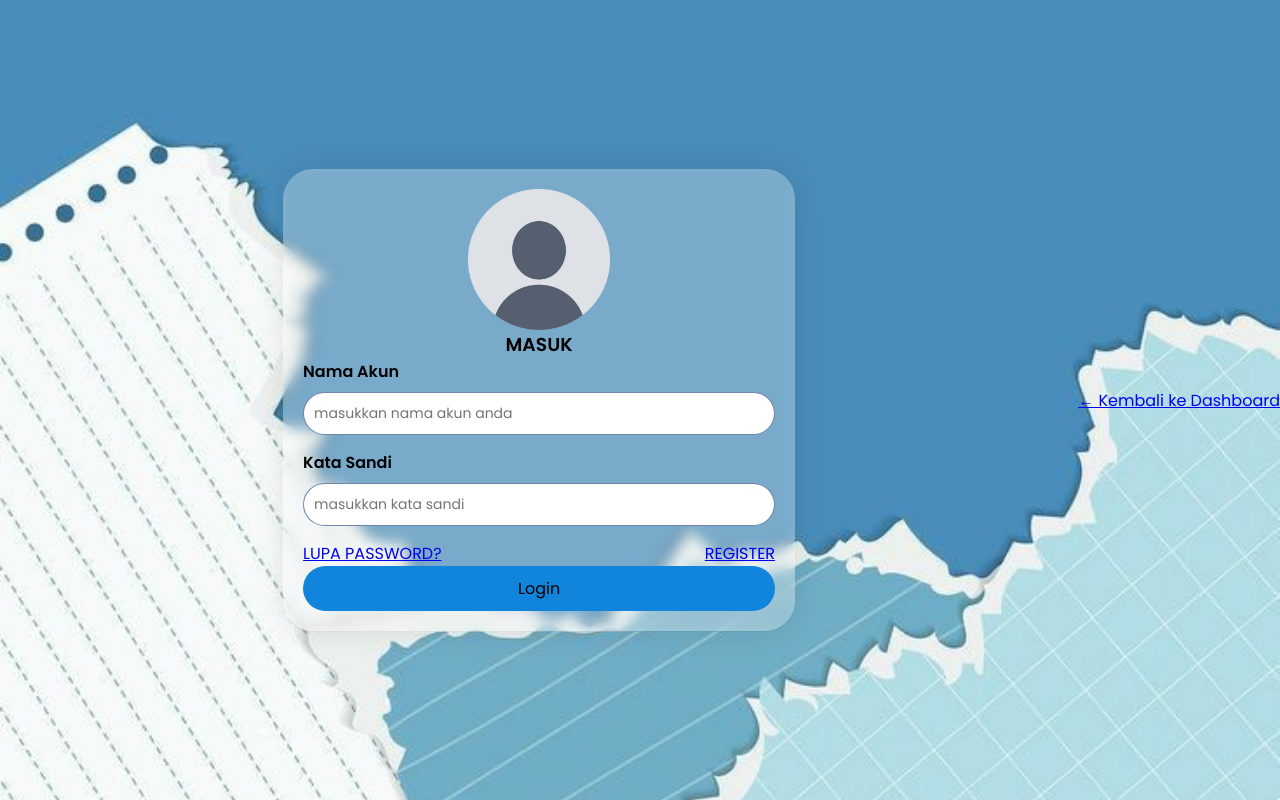
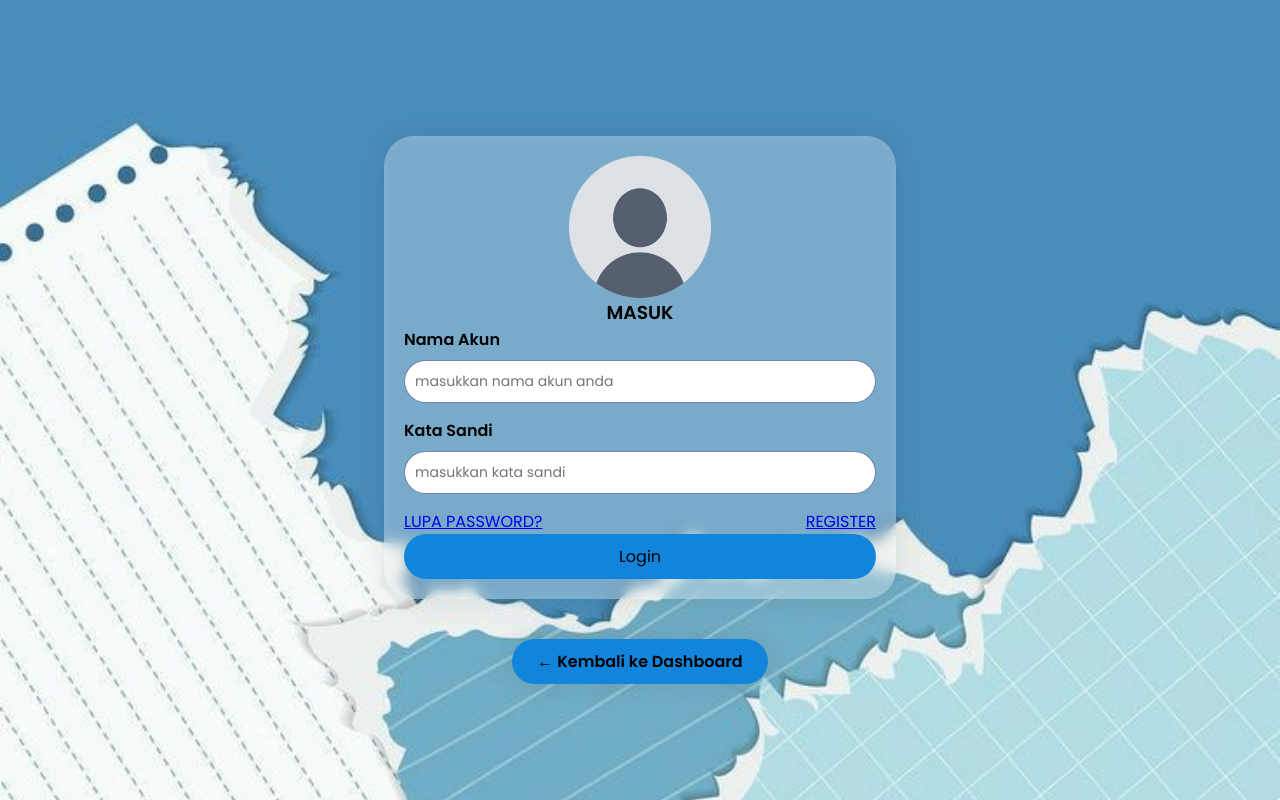
Before and after one commit to MLuthfiCA/PBL-Kalender, a PHP site: page /HTML/login_page.php in a window 1280 px wide. Run offline with PHP 8.4, Linux system fonts and the light colour scheme.

Commit message:
css untuk back button ke dashboard

```diff
--- a/Front End PBL/CSS/login.css
+++ b/Front End PBL/CSS/login.css
@@ -8,6 +8,7 @@
 
 body {
     display: flex;
+    flex-direction: column;
     justify-content: center;
     align-items: center;
     min-height: 100vh;
@@ -18,7 +19,7 @@ body {
 
 form {
     width: 40% ;
-    margin: 100px auto;
+    margin: 20px auto;
     padding: 20px;
     border-radius: 30px;
     background: #ffffff57;
@@ -81,3 +82,25 @@ img{
     margin-right: auto;
     width: 30%;
 }
+
+.back-dashboard {
+    width: 100%;
+    display: flex;
+    justify-content: center;
+    margin-top: 20px;
+}
+
+.btn-back {
+    padding: 10px 25px;
+    background-color: #1184db;
+    color: black;
+    text-decoration: none;
+    border-radius: 25px;
+    font-weight: 600;
+    transition: 0.3s;
+    box-shadow: 0 0 30px rgba(0, 0, 0, 0.1);
+}
+
+.btn-back:hover {
+    background-color: #357ac8;
+}
```
